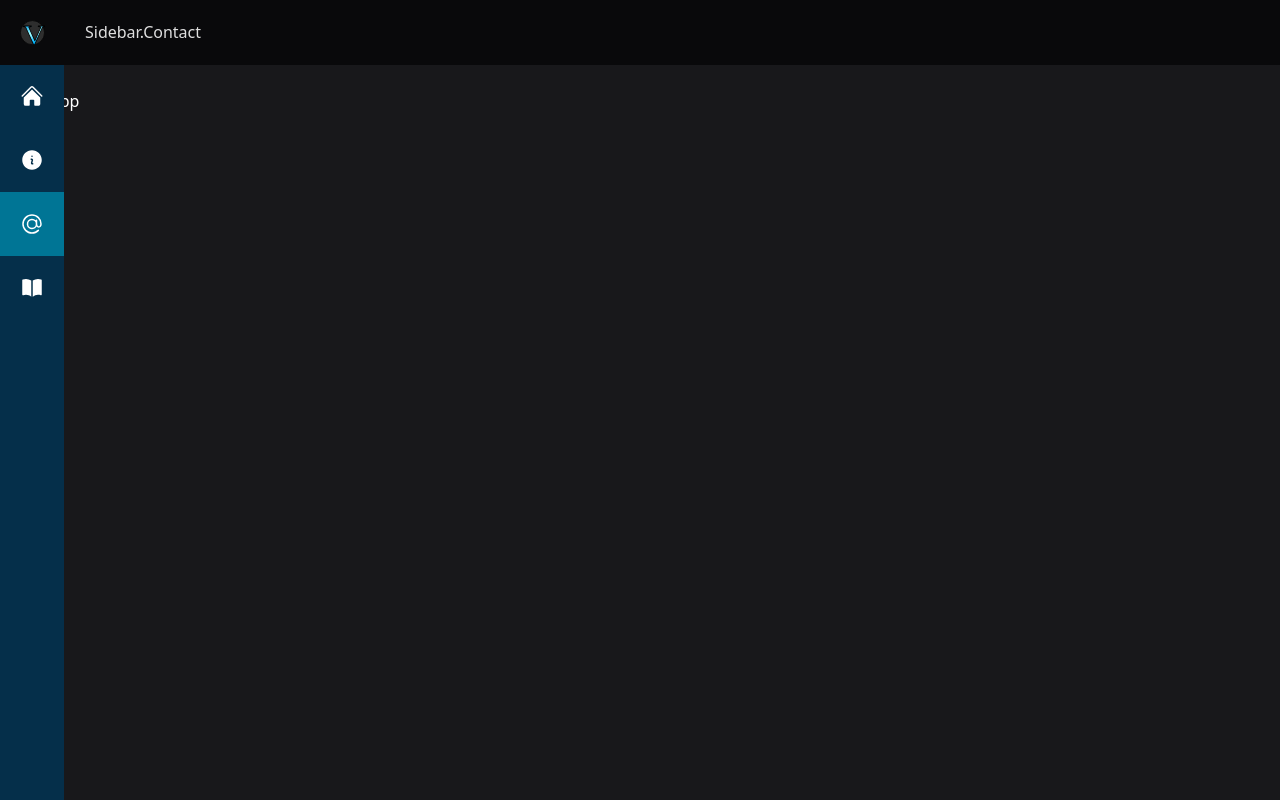
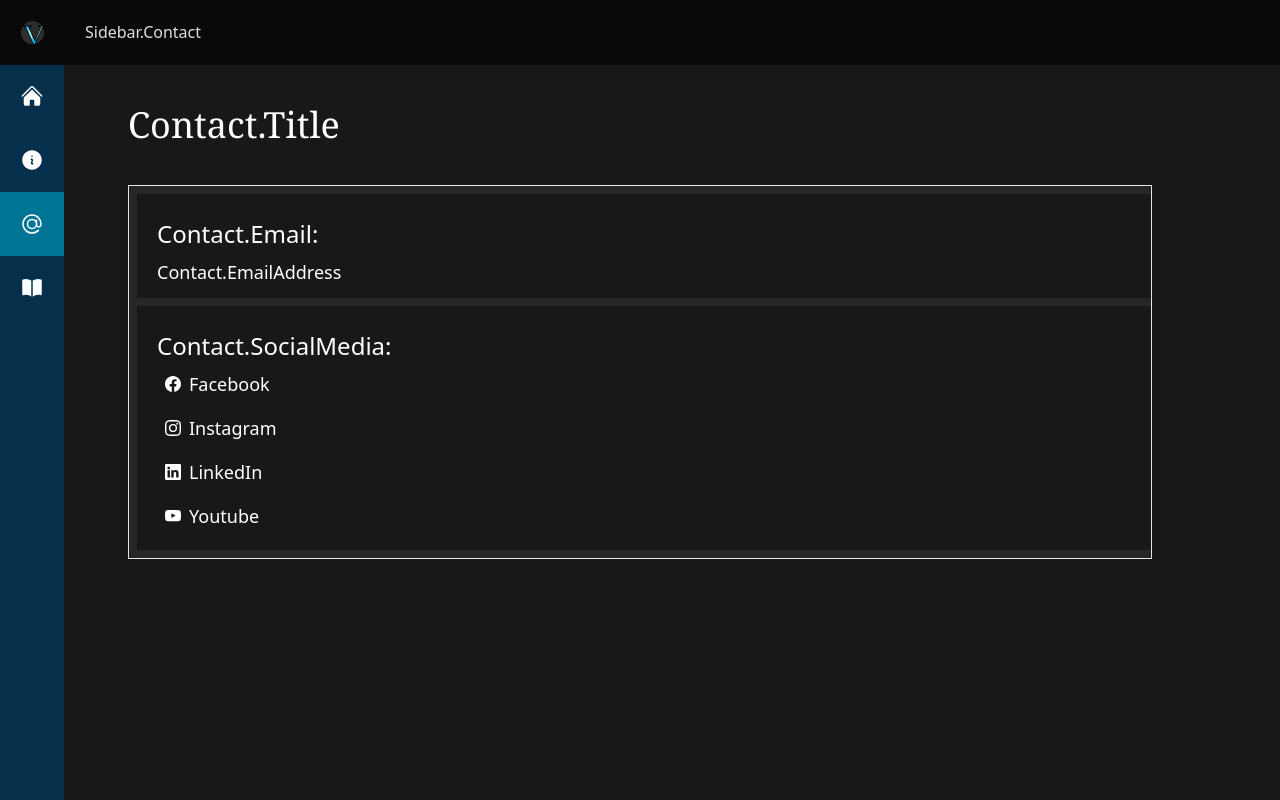
Before and after one commit to VicenteValenzuelaMartinez/vicentevalenzuelamartinez.github.io, a React (Vite) app: page /contact in a window 1280 px wide. Built offline with nearby package versions, Linux system fonts and the light colour scheme.

Commit message:
Contact Info

```diff
--- a/src/locales/en/translation.json
+++ b/src/locales/en/translation.json
@@ -53,5 +53,12 @@
     },
     "HopeTo": "I hope I get to work with you :)",
     "ContactMe": "Contact me ->"
+  },
+  "Contact": {
+    "Title": "Contact Info",
+    "Email": "Email Address",
+    "EmailAddress": "valenzuelamartinezvicente@gmail.com",
+    "SocialMedia": "Social Media"
+
   }
 }
--- a/src/locales/es/translation.json
+++ b/src/locales/es/translation.json
@@ -53,5 +53,11 @@
     },
     "HopeTo":"Espero poder trabjar contigo :)",
     "ContactMe": "Contáctame ->"
+  },
+  "Contact":{
+    "Title": "Información de Contacto",
+    "Email": "Dirección de correo electronico",
+    "EmailAddress": "valenzuelamartinezvicente@gmail.com",
+    "SocialMedia": "Redes sociales"
   }
 }
--- a/src/pages/Contact.tsx
+++ b/src/pages/Contact.tsx
@@ -1,8 +1,98 @@
+import { useTranslation } from "react-i18next";
+import {} from "@heroicons/react/24/solid";
+
 function Contact() {
+  const { t } = useTranslation();
   return (
     <>
-      <div>Hello</div>
-      <div>This is app</div>
+      <div className="pt-10">
+        <div className="flex flex-wrap justify-center">
+          <div className="flex flex-col items-start">
+            <div className="text-4xl font-serif pb-10">
+              {t("Contact.Title")}
+            </div>
+            <div className="flex-col relative w-256 overflow-hidden bg-zinc-800 border border-zinc-200 dark:border-zinc-600">
+              <div className="bg-zinc-900 p-3 px-5 m-2 w-full">
+                <div className="pt-3 text-2xl">{t("Contact.Email")}:</div>
+                <div className="pt-2 text-lg">{t("Contact.EmailAddress")}</div>
+              </div>
+              <div className="bg-zinc-900 p-3 px-5 m-2 w-full">
+                <div className="pt-3 text-2xl">{t("Contact.SocialMedia")}:</div>
+                <a
+                  className="flex gap-2 p-2 text-lg hover:bg-gray-700 items-center"
+                  href="https://www.facebook.com/vicente.cool.50/"
+                  target="_blank"
+                >
+                  <svg
+                    xmlns="http://www.w3.org/2000/svg"
+                    width="16"
+                    height="16"
+                    fill="currentColor"
+                    className="bi bi-facebook"
+                    viewBox="0 0 16 16"
+                  >
+                    <path d="M16 8.049c0-4.446-3.582-8.05-8-8.05C3.58 0-.002 3.603-.002 8.05c0 4.017 2.926 7.347 6.75 7.951v-5.625h-2.03V8.05H6.75V6.275c0-2.017 1.195-3.131 3.022-3.131.876 0 1.791.157 1.791.157v1.98h-1.009c-.993 0-1.303.621-1.303 1.258v1.51h2.218l-.354 2.326H9.25V16c3.824-.604 6.75-3.934 6.75-7.951" />
+                  </svg>
+                  Facebook
+                </a>
+
+                <a
+                  href="https://www.instagram.com/lordvincent123/"
+                  target="_blank"
+                  className="flex gap-2 p-2 text-lg hover:bg-gray-700 items-center"
+                >
+                  <svg
+                    xmlns="http://www.w3.org/2000/svg"
+                    width="16"
+                    height="16"
+                    fill="currentColor"
+                    className="bi bi-instagram"
+                    viewBox="0 0 16 16"
+                  >
+                    <path d="M8 0C5.829 0 5.556.01 4.703.048 3.85.088 3.269.222 2.76.42a3.9 3.9 0 0 0-1.417.923A3.9 3.9 0 0 0 .42 2.76C.222 3.268.087 3.85.048 4.7.01 5.555 0 5.827 0 8.001c0 2.172.01 2.444.048 3.297.04.852.174 1.433.372 1.942.205.526.478.972.923 1.417.444.445.89.719 1.416.923.51.198 1.09.333 1.942.372C5.555 15.99 5.827 16 8 16s2.444-.01 3.298-.048c.851-.04 1.434-.174 1.943-.372a3.9 3.9 0 0 0 1.416-.923c.445-.445.718-.891.923-1.417.197-.509.332-1.09.372-1.942C15.99 10.445 16 10.173 16 8s-.01-2.445-.048-3.299c-.04-.851-.175-1.433-.372-1.941a3.9 3.9 0 0 0-.923-1.417A3.9 3.9 0 0 0 13.24.42c-.51-.198-1.092-.333-1.943-.372C10.443.01 10.172 0 7.998 0zm-.717 1.442h.718c2.136 0 2.389.007 3.232.046.78.035 1.204.166 1.486.275.373.145.64.319.92.599s.453.546.598.92c.11.281.24.705.275 1.485.039.843.047 1.096.047 3.231s-.008 2.389-.047 3.232c-.035.78-.166 1.203-.275 1.485a2.5 2.5 0 0 1-.599.919c-.28.28-.546.453-.92.598-.28.11-.704.24-1.485.276-.843.038-1.096.047-3.232.047s-2.39-.009-3.233-.047c-.78-.036-1.203-.166-1.485-.276a2.5 2.5 0 0 1-.92-.598 2.5 2.5 0 0 1-.6-.92c-.109-.281-.24-.705-.275-1.485-.038-.843-.046-1.096-.046-3.233s.008-2.388.046-3.231c.036-.78.166-1.204.276-1.486.145-.373.319-.64.599-.92s.546-.453.92-.598c.282-.11.705-.24 1.485-.276.738-.034 1.024-.044 2.515-.045zm4.988 1.328a.96.96 0 1 0 0 1.92.96.96 0 0 0 0-1.92m-4.27 1.122a4.109 4.109 0 1 0 0 8.217 4.109 4.109 0 0 0 0-8.217m0 1.441a2.667 2.667 0 1 1 0 5.334 2.667 2.667 0 0 1 0-5.334" />
+                  </svg>
+                  Instagram
+                </a>
+                <a
+                  className="flex gap-2 p-2 text-lg hover:bg-gray-700 items-center"
+                  href="https://www.linkedin.com/in/vicente-valenzuela-martinez-00a932271/"
+                  target="_blank"
+                >
+                  <svg
+                    xmlns="http://www.w3.org/2000/svg"
+                    width="16"
+                    height="16"
+                    fill="currentColor"
+                    className="bi bi-linkedin"
+                    viewBox="0 0 16 16"
+                  >
+                    <path d="M0 1.146C0 .513.526 0 1.175 0h13.65C15.474 0 16 .513 16 1.146v13.708c0 .633-.526 1.146-1.175 1.146H1.175C.526 16 0 15.487 0 14.854zm4.943 12.248V6.169H2.542v7.225zm-1.2-8.212c.837 0 1.358-.554 1.358-1.248-.015-.709-.52-1.248-1.342-1.248S2.4 3.226 2.4 3.934c0 .694.521 1.248 1.327 1.248zm4.908 8.212V9.359c0-.216.016-.432.08-.586.173-.431.568-.878 1.232-.878.869 0 1.216.662 1.216 1.634v3.865h2.401V9.25c0-2.22-1.184-3.252-2.764-3.252-1.274 0-1.845.7-2.165 1.193v.025h-.016l.016-.025V6.169h-2.4c.03.678 0 7.225 0 7.225z" />
+                  </svg>
+                  LinkedIn
+                </a>
+
+                <a
+                  className="flex gap-2 p-2 text-lg hover:bg-gray-700 items-center"
+                  href="https://www.youtube.com/@MrNuniSup"
+                  target="_blank"
+                >
+                  <svg
+                    xmlns="http://www.w3.org/2000/svg"
+                    width="16"
+                    height="16"
+                    fill="currentColor"
+                    className="bi bi-youtube"
+                    viewBox="0 0 16 16"
+                  >
+                    <path d="M8.051 1.999h.089c.822.003 4.987.033 6.11.335a2.01 2.01 0 0 1 1.415 1.42c.101.38.172.883.22 1.402l.01.104.022.26.008.104c.065.914.073 1.77.074 1.957v.075c-.001.194-.01 1.108-.082 2.06l-.008.105-.009.104c-.05.572-.124 1.14-.235 1.558a2.01 2.01 0 0 1-1.415 1.42c-1.16.312-5.569.334-6.18.335h-.142c-.309 0-1.587-.006-2.927-.052l-.17-.006-.087-.004-.171-.007-.171-.007c-1.11-.049-2.167-.128-2.654-.26a2.01 2.01 0 0 1-1.415-1.419c-.111-.417-.185-.986-.235-1.558L.09 9.82l-.008-.104A31 31 0 0 1 0 7.68v-.123c.002-.215.01-.958.064-1.778l.007-.103.003-.052.008-.104.022-.26.01-.104c.048-.519.119-1.023.22-1.402a2.01 2.01 0 0 1 1.415-1.42c.487-.13 1.544-.21 2.654-.26l.17-.007.172-.006.086-.003.171-.007A100 100 0 0 1 7.858 2zM6.4 5.209v4.818l4.157-2.408z" />
+                  </svg>
+                  Youtube
+                </a>
+              </div>
+            </div>
+          </div>
+        </div>
+      </div>
     </>
   );
 }
```
